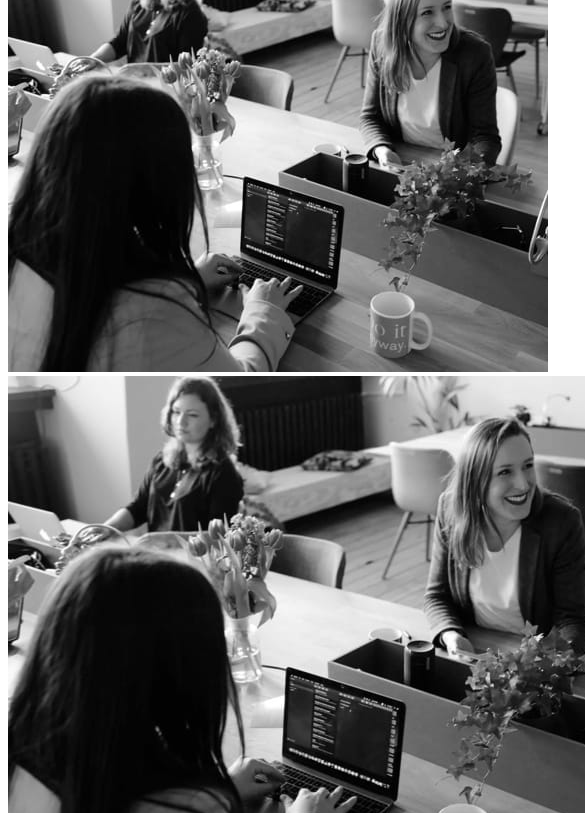
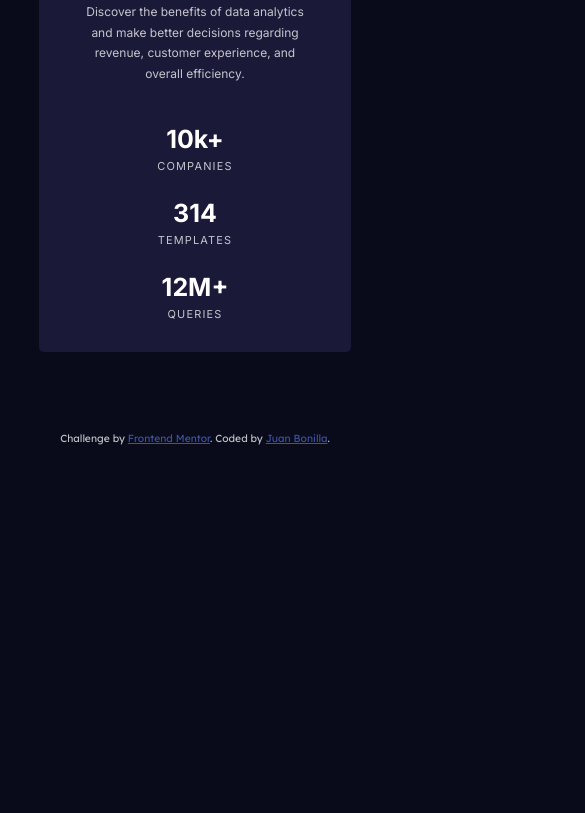
Before and after one commit to juanpb96/FEM_stats-card-component, a plain HTML site: page index.html in a window 390 px wide. Shown: the part 449-1262 px from the top of the page, 585 px wide, since content can reach past the window. After the commit the page ends 894 px from the top, so only its background shows below. Drawn offline with Linux system fonts and the light colour scheme.

Commit message:
Add mobile version styles and placeholders file

```diff
--- a/index.html
+++ b/index.html
@@ -17,8 +17,7 @@
       <div class="card__description">
         <div class="card__header">
           <h2 class="card__title">Get <spam class="card__emphasis">insights</spam> that help your business grow.</h2>
-          <p class="card__subtitle">Discover the benefits of data analytics and make better decisions regarding revenue, customer
-            experience, and overall efficiency.</p>
+          <p class="card__subtitle">Discover the benefits of data analytics and make better decisions regarding revenue, customer experience, and overall efficiency.</p>
         </div>
         <div class="card__stats">
           <div class="stat">
@@ -32,14 +31,14 @@
           </div>
 
           <div class="stat">
-            <h3 class="stat__title">12m+</h3>
+            <h3 class="stat__title">12M+</h3>
             <p class="stat__text">queries</p>
           </div>
         </div>
       </div>
       <div class="card__image">
         <img class="card__img card__img--desktop" src="./images/image-header-desktop.jpg" alt="Group of girls working on theirs computers on a table" />
-        <img class="card__img card__img--movile" src="./images/image-header-mobile.jpg" alt="Group of girls working on theirs computers on a table" />
+        <img class="card__img card__img--mobile" src="./images/image-header-mobile.jpg" alt="Group of girls working on theirs computers on a table" />
       </div>
     </div>
 
--- a/main.scss
+++ b/main.scss
@@ -1,14 +1,96 @@
 @import url(https://fonts.googleapis.com/css2?family=Inter:wght@400;700&display=swap);
 @import url(https://fonts.googleapis.com/css2?family=Lexend+Deca&display=swap);
 @import "sass/helpers/variables.scss";
+@import "sass/helpers/placeholder.scss";
 
 body {
     font-size: 15px;
+    margin: 0;
+    padding: 0;
+    box-sizing: border-box;
+    background-color: $bg-color;
+}
+
+.container {
+    width: 100%;
+    display: flex;
+    justify-content: center;
+}
+
+.card {
+    width: 80%;
+    background-color: $card-bg-color;
+    border-radius: 5px;
+    margin: 80px 0;
+    display: flex;
+    flex-direction: column-reverse;
+
+    &__description {
+        width: 70%;
+        margin: 20px auto;
+        text-align: center;
+    }
+
+    &__header {
+        margin-bottom: 40px;
+    }
+
+    &__title {
+        @extend %title-font;
+    }
+
+    &__emphasis {
+        color: $accent-color;
+    }
+
+    &__subtitle {
+        font-size: 0.75rem;
+        line-height: 1.7;
+        @extend %subtitle-font;
+    }
+
+    &__stats {
+        .stat {
+            &__title {
+                font-size: 1.562rem;
+                margin-bottom: 5px;
+                @extend %title-font;
+            }
+
+            &__text {
+                font-size: 0.687rem;
+                margin-top: 5px;
+                letter-spacing: 1.15px;
+                text-transform: uppercase;
+                @extend %subtitle-font;
+            }
+        }
+    }
+
+    &__image {
+        background-color: $accent-color;
+        @extend %border-radius-mobile;
+    }
+
+    &__img {
+        mix-blend-mode: multiply;
+        height: 100%;
+
+        &--mobile {
+            width: 100%;
+            @extend %border-radius-mobile;
+        }
+
+        &--desktop {
+            display: none;
+        }
+    }
 }
 
 .attribution {
     font-size: 0.687em;
     text-align: center;
+    @extend %text-font;
 
     a {
         color: hsl(228, 45%, 44%);
--- /dev/null
+++ b/sass/helpers/_placeholder.scss
@@ -0,0 +1,18 @@
+%title-font {
+    font-family: $ff-title;
+    color: $title-color;
+}
+
+%subtitle-font {
+    font-family: $ff-title;
+    color: $text-color;
+}
+
+%text-font {
+    font-family: $ff-text;
+    color: $text-color;
+}
+
+%border-radius-mobile {
+    border-radius: 5px 5px 0px 0px;
+}
```
Also changed, not shown: style.css, 1 other file.
